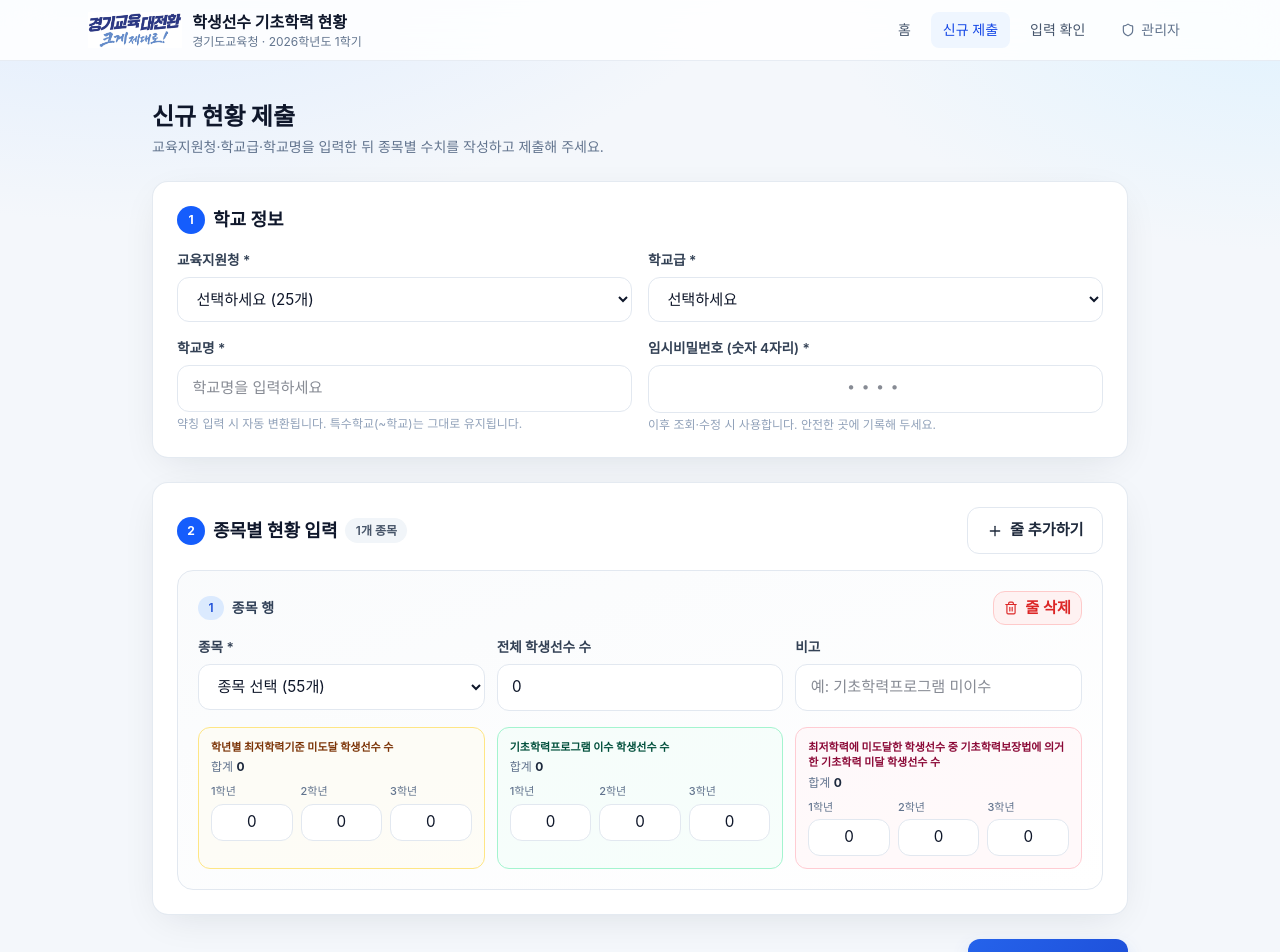
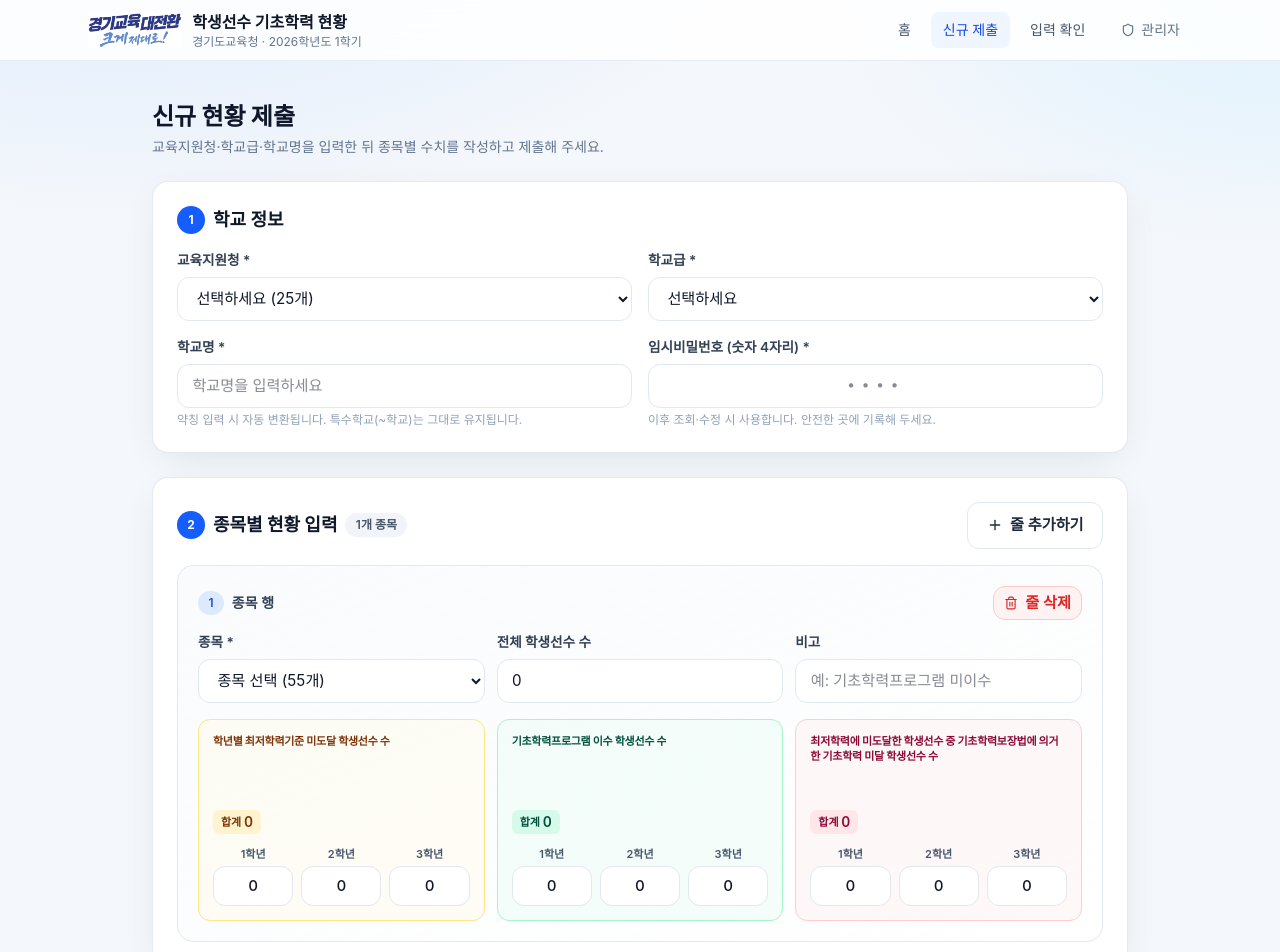
Before and after one commit to ZZombie04/student-athlete-status, a Next.js app: page /submit in a window 1280 px wide. Shown: the top 952 px of the page. Built offline with nearby package versions, Linux system fonts and the light colour scheme; a web font is replaced by a local one.

Commit message:
fix: 지표 카드 제목/입력칸 높이 정렬 통일, 학년 표기·디자인 일관성 개선

```diff
--- a/src/app/globals.css
+++ b/src/app/globals.css
@@ -61,16 +61,18 @@ body {
   background: #94a3b8;
 }
 
-/* Form controls */
+/* Form controls — 통일된 높이·간격 */
 .input,
 .select {
   width: 100%;
+  height: 2.75rem;
   border: 1px solid var(--border);
   border-radius: 12px;
-  padding: 0.7rem 0.9rem;
+  padding: 0.65rem 0.9rem;
   background: #fff;
   color: var(--fg);
   font-size: 0.95rem;
+  line-height: 1.25;
   outline: none;
   transition: border-color 0.15s, box-shadow 0.15s;
 }
--- a/src/components/AdminSchoolModal.tsx
+++ b/src/components/AdminSchoolModal.tsx
@@ -332,24 +332,35 @@ export default function AdminSchoolModal({
                       <div className="grid gap-2 text-xs sm:grid-cols-3">
                         {(
                           [
-                            ["미도달", "failG"],
-                            ["이수", "completeG"],
-                            ["기초미달", "basicFailG"],
+                            [
+                              "학년별 최저학력기준 미도달 학생선수 수",
+                              "failG",
+                            ],
+                            ["기초학력프로그램 이수 학생선수 수", "completeG"],
+                            [
+                              "최저학력에 미도달한 학생선수 중 기초학력보장법에 의거한 기초학력 미달 학생선수 수",
+                              "basicFailG",
+                            ],
                           ] as const
                         ).map(([label, prefix]) => (
                           <div
                             key={prefix}
-                            className="rounded-lg border border-slate-100 p-2"
+                            className="flex min-h-[140px] flex-col rounded-xl border border-slate-200 bg-slate-50/60 p-2.5"
                           >
-                            <div className="mb-1 font-semibold">{label}</div>
-                            <div className="grid grid-cols-3 gap-1">
+                            <div className="mb-2 line-clamp-3 h-[3.2rem] text-[10px] font-bold leading-snug text-slate-700">
+                              {label}
+                            </div>
+                            <div className="mt-auto grid grid-cols-3 gap-1.5">
                               {[1, 2, 3].map((g) => {
                                 const key =
                                   `${prefix}${g}` as keyof SportEntryInput;
                                 return (
+                                  <div key={key} className="min-w-0">
+                                    <div className="mb-0.5 text-center text-[10px] font-semibold text-slate-500">
+                                      {grades[g - 1]}
+                                    </div>
                                     <input
-                                    key={key}
-                                    className="input !py-1 !px-1 text-center"
+                                      className="input !h-9 !px-1 !py-0 text-center text-sm tabular-nums"
                                       type="number"
                                       min={0}
                                       value={Number(row[key]) || 0}
@@ -359,6 +370,7 @@ export default function AdminSchoolModal({
                                         } as Partial<SportEntryInput>)
                                       }
                                     />
+                                  </div>
                                 );
                               })}
                             </div>
--- a/src/components/SubmissionForm.tsx
+++ b/src/components/SubmissionForm.tsx
@@ -394,8 +394,8 @@ export default function SubmissionForm({
                 </div>
               </div>
 
-              {/* 3 metric groups */}
-              <div className="mt-4 grid gap-3 md:grid-cols-1 xl:grid-cols-3">
+              {/* 3 metric groups — 동일 높이·입력칸 정렬 */}
+              <div className="mt-4 grid grid-cols-1 items-stretch gap-3 lg:grid-cols-3">
                 <MetricGroup
                   title="학년별 최저학력기준 미도달 학생선수 수"
                   grades={grades}
@@ -531,63 +531,71 @@ export default function SubmissionForm({
                       <table className="data-table text-xs sm:text-sm">
                         <thead>
                           <tr>
-                            <th className="!py-2">구분</th>
-                            <th className="!py-2 text-center">{grades[0]}</th>
-                            <th className="!py-2 text-center">{grades[1]}</th>
-                            <th className="!py-2 text-center">{grades[2]}</th>
-                            <th className="!py-2 text-center">합계</th>
+                            <th className="!py-2.5 w-[40%]">구분</th>
+                            <th className="!py-2.5 w-[12%] text-center">
+                              {grades[0]}
+                            </th>
+                            <th className="!py-2.5 w-[12%] text-center">
+                              {grades[1]}
+                            </th>
+                            <th className="!py-2.5 w-[12%] text-center">
+                              {grades[2]}
+                            </th>
+                            <th className="!py-2.5 w-[12%] text-center">
+                              합계
+                            </th>
                           </tr>
                         </thead>
                         <tbody>
                           <tr>
-                            <td className="font-medium text-amber-800">
+                            <td className="align-middle font-medium text-amber-800 leading-snug">
                               학년별 최저학력기준 미도달 학생선수 수
                             </td>
-                            <td className="text-center tabular-nums">
+                            <td className="text-center align-middle tabular-nums">
                               {s.failG1}
                             </td>
-                            <td className="text-center tabular-nums">
+                            <td className="text-center align-middle tabular-nums">
                               {s.failG2}
                             </td>
-                            <td className="text-center tabular-nums">
+                            <td className="text-center align-middle tabular-nums">
                               {s.failG3}
                             </td>
-                            <td className="text-center font-bold tabular-nums">
+                            <td className="text-center align-middle font-bold tabular-nums">
                               {s.failG1 + s.failG2 + s.failG3}
                             </td>
                           </tr>
                           <tr>
-                            <td className="font-medium text-emerald-800">
+                            <td className="align-middle font-medium text-emerald-800 leading-snug">
                               기초학력프로그램 이수 학생선수 수
                             </td>
-                            <td className="text-center tabular-nums">
+                            <td className="text-center align-middle tabular-nums">
                               {s.completeG1}
                             </td>
-                            <td className="text-center tabular-nums">
+                            <td className="text-center align-middle tabular-nums">
                               {s.completeG2}
                             </td>
-                            <td className="text-center tabular-nums">
+                            <td className="text-center align-middle tabular-nums">
                               {s.completeG3}
                             </td>
-                            <td className="text-center font-bold tabular-nums">
+                            <td className="text-center align-middle font-bold tabular-nums">
                               {s.completeG1 + s.completeG2 + s.completeG3}
                             </td>
                           </tr>
                           <tr>
-                            <td className="font-medium text-rose-800">
+                            <td className="align-middle font-medium text-rose-800 leading-snug">
                               최저학력에 미도달한 학생선수 중 기초학력보장법에
                               의거한 기초학력 미달 학생선수 수
                             </td>
-                            <td className="text-center tabular-nums">
+                            <td className="text-center align-middle tabular-nums">
                               {s.basicFailG1}
                             </td>
-                            <td className="text-center tabular-nums">
+                            <td className="text-center align-middle tabular-nums">
                               {s.basicFailG2}
                             </td>
-                            <td className="text-center tabular-nums">
+                            <td className="text-center align-middle tabular-nums">
                               {s.basicFailG3}
                             </td>
-                            <td className="text-center font-bold tabular-nums">
+                            <td className="text-center align-middle font-bold tabular-nums">
                               {s.basicFailG1 +
                                 s.basicFailG2 +
                                 s.basicFailG3}
@@ -647,40 +655,58 @@ function MetricGroup({
   onChange: (g1: number, g2: number, g3: number) => void;
   color: "amber" | "green" | "rose";
 }) {
-  const border =
-    color === "amber"
-      ? "border-amber-200 bg-amber-50/40"
-      : color === "green"
-        ? "border-emerald-200 bg-emerald-50/40"
-        : "border-rose-200 bg-rose-50/40";
-  const titleColor =
-    color === "amber"
-      ? "text-amber-900"
-      : color === "green"
-        ? "text-emerald-900"
-        : "text-rose-900";
+  const styles = {
+    amber: {
+      box: "border-amber-200 bg-amber-50/50",
+      title: "text-amber-900",
+      sum: "bg-amber-100/80 text-amber-900",
+    },
+    green: {
+      box: "border-emerald-200 bg-emerald-50/50",
+      title: "text-emerald-900",
+      sum: "bg-emerald-100/80 text-emerald-900",
+    },
+    rose: {
+      box: "border-rose-200 bg-rose-50/50",
+      title: "text-rose-900",
+      sum: "bg-rose-100/80 text-rose-900",
+    },
+  }[color];
+
   const sum = values[0] + values[1] + values[2];
 
   return (
-    <div className={`rounded-xl border p-3 ${border}`}>
-      <div className="mb-2 space-y-1">
-        <div className={`text-[11px] font-bold leading-snug ${titleColor}`}>
+    <div
+      className={`flex h-full min-h-[190px] flex-col rounded-xl border p-3.5 ${styles.box}`}
+    >
+      {/* 제목 영역: 3카드 동일 고정 높이 → 입력칸 Y축 정렬 */}
+      <div className="mb-2 flex h-[4.25rem] shrink-0 items-start overflow-hidden">
+        <div
+          className={`line-clamp-3 text-[11px] font-bold leading-[1.35] tracking-tight ${styles.title}`}
+          title={title}
+        >
           {title}
         </div>
-        <div className="text-xs text-slate-500">
-          합계 <strong className="text-slate-800">{sum}</strong>
-        </div>
       </div>
-      <div className="grid grid-cols-3 gap-2">
+
+      <div
+        className={`mb-3 inline-flex w-fit items-center rounded-md px-2 py-0.5 text-[11px] font-semibold ${styles.sum}`}
+      >
+        합계&nbsp;<span className="tabular-nums text-sm">{sum}</span>
+      </div>
+
+      {/* 입력 영역: 항상 하단 동일 라인 */}
+      <div className="mt-auto grid grid-cols-3 gap-2">
         {[0, 1, 2].map((i) => (
-          <div key={i}>
-            <label className="mb-1 block text-[11px] font-medium text-slate-500">
+          <div key={i} className="flex min-w-0 flex-col">
+            <label className="mb-1 block h-4 truncate text-center text-[11px] font-semibold text-slate-600">
               {grades[i]}
             </label>
             <input
-              className="input !px-2 !py-1.5 text-center"
+              className="input !h-10 !px-1 !py-0 text-center text-sm tabular-nums font-medium"
               type="number"
               min={0}
+              inputMode="numeric"
               value={values[i]}
               onChange={(e) => {
                 const next = [...values] as [number, number, number];
```
Lines whose indentation alone changed are shown as unchanged.
